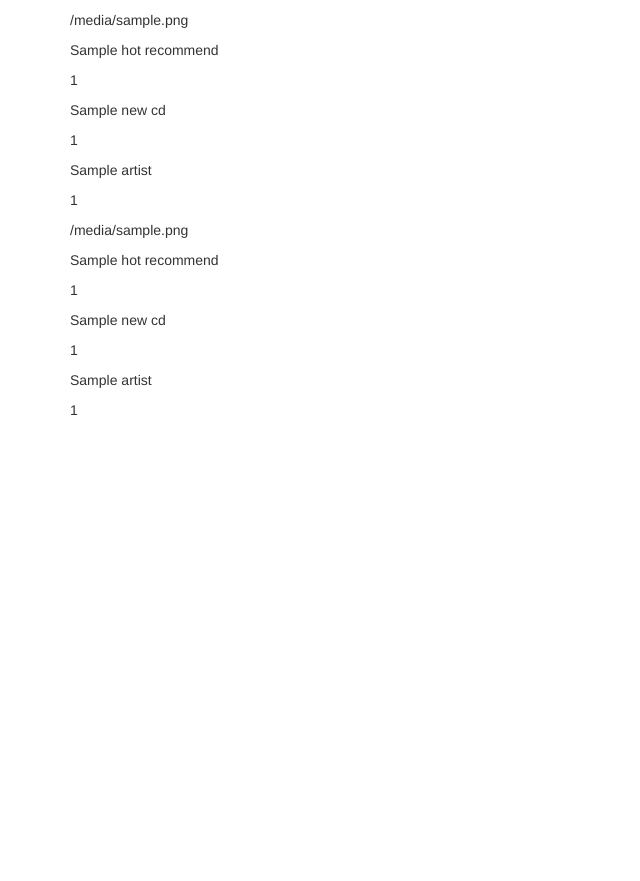
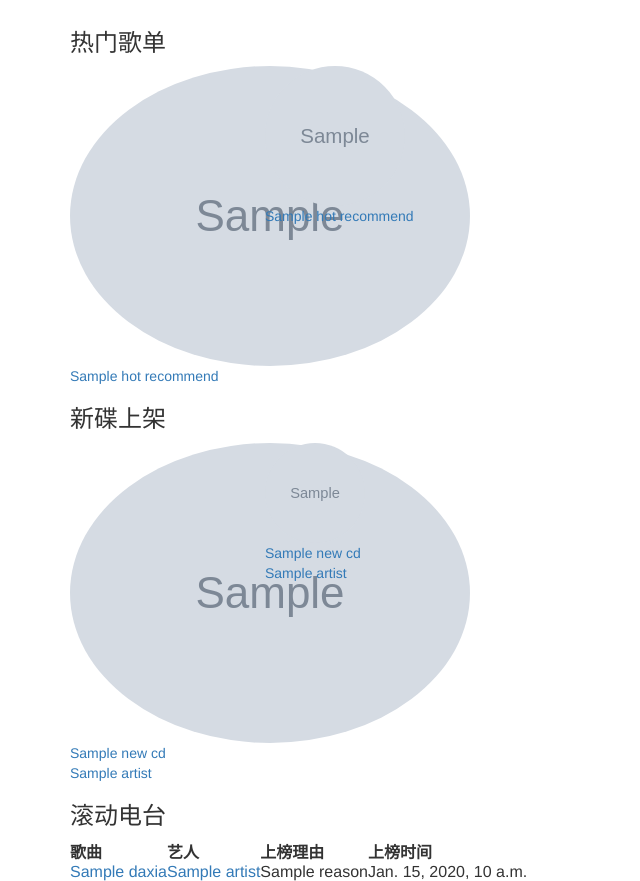
Before and after one commit to lidawn/LiBerte-Music, a Django app: template dayuzhou_music/templates/index.html in a window 1280 px wide. Shown: the whole page, without its empty margins (0-640 px from the left). Before the commit the page ends 415 px from the top, so only its background shows below. Run offline with Django 3.2, Linux system fonts and the light colour scheme; the template is opened without the code that fills it: most values are stand-ins (such as "Sample title", 1, 10 or a date in 2020); grey boxes marked "Sample" are stand-in pictures; parts of the project's set-up code (start-up, migrations or seed data) failed here and were passed over; some libraries are stand-ins or nearby versions.

Commit message:
index unlogin complete ; instead leave some css bugs

```diff
--- a/dayuzhou_music/Netease.py
+++ b/dayuzhou_music/Netease.py
@@ -112,12 +112,14 @@ class NeteaseUser:
 		for cds in cd_list:
 			for cd in cds.find_all('li'):
 				a = cd.find_all('p',class_='f-thide')
+				image = cd.find('img').get('data-src')
 				title = a[0].find('a').string
 				id_ = a[0].find('a').get('href')[a[0].find('a').get('href').find('=')+1:]
 				artist = a[1].find('a').string
 				artist_id = a[1].find('a').get('href')[a[1].find('a').get('href').find('=')+1:]
 				result = {
 					'title' : title,
+					'image' : image,
 					'id' : id_,
 					'artist' : artist,
 					'artist_id' : artist_id
--- a/dayuzhou_music/Xiami.py
+++ b/dayuzhou_music/Xiami.py
@@ -203,12 +203,14 @@ class XiamiUser:
 		cd_list = content.find('div',id='albums').find('div',class_='content_block').find_all('div',class_='album')
 		for cd in cd_list:
 			a = cd.find('div',class_='info').find_all('p')
+			image = cd.find('div',class_='image').find('img').get('src')
 			title = a[0].find('a').string
 			id_ = a[0].find('a').get('href')[7:]
 			artist = a[1].find('a').string
 			artist_id = a[1].find('a').get('href')[8:]
 			result = {
 				'title' : title,
+				'image' : image,
 				'id' : id_,
 				'artist' : artist,
 				'artist_id' : artist_id
@@ -217,7 +219,8 @@ class XiamiUser:
 
 		URL = 'http://www.xiami.com/index/collect'
 		resp = requests.get(URL,headers=headers)
-		content = BS(resp.json().get('data').get('collect'))
+		#print resp.json().get('data').get('collects')
+		content = BS(resp.json().get('data').get('collects'))
 
 		hot_list = content.find_all('div',class_='collect')
 		for hot in hot_list:
--- a/dayuzhou_music/templates/index.html
+++ b/dayuzhou_music/templates/index.html
@@ -10,43 +10,92 @@
 </head>
 <body>
 <div class="container" style="padding-top:10px;">
-	{% if results.hot_recommend %}
-	{% for hot_recommend in results.hot_recommend %}
-	<p>{{hot_recommend.image}}</p>
-	<p>{{hot_recommend.title}}</p>
-	<p>{{hot_recommend.id}}</p>
+	<!-- a 的href 自己抓  不用原生的-->
+	{% if results.result_netease.hot_recommend %}
+	<h3>热门歌单</h3>
+	<div class="row">
+	{% for hot_recommend in results.result_netease.hot_recommend %}
+	<div class="col-sm-2">
+	<a href="#" onclick="" >
+		<img src="{{hot_recommend.image}}" alt="点击播放" class="img-circle">
+	</a>
+	<a target="_blank" href="http://music.163.com/playlist?id={{hot_recommend.id}}" style="display: block;width:160px;">
+		{{hot_recommend.title}}
+	</a>
+	</div>
 	{% endfor %}
 	{% endif %}
 
-	{% if results.new_cd %}
-	{% for new_cd in results.new_cd %}
-	<p>{{new_cd.title}}</p>
-	<p>{{new_cd.id}}</p>
-	<p>{{new_cd.artist}}</p>
-	<p>{{new_cd.artist_id}}</p>
+	{% if results.result_xiami.hot_recommend %}
+	{% for hot_recommend in results.result_xiami.hot_recommend %}
+	<div class="col-sm-2">
+	<a href="#" onclick="" >
+		<img src="{{hot_recommend.image}}" alt="点击播放" class="img-circle" width="140" height="140">
+	</a>
+	<a target="_blank" href="http://www.xiami.com/collect/{{hot_recommend.id}}" style="display: block;width:160px;">
+		{{hot_recommend.title}}
+	</a>
+	</div>
+	{% endfor %}
+	</div>
+
+	{% endif %}
+
+
+	{% if results.result_netease.new_cd %}
+	<h3>新碟上架</h3>
+	<div class="row">
+	{% for new_cd in results.result_netease.new_cd %}
+	<div class="col-sm-2">
+	<a href="#" onclick="" >
+		<img src="{{new_cd.image}}" alt="点击播放" class="img-circle">
+	</a>
+	<a target="_blank" href="http://music.163.com/album?id={{new_cd.id}}" style="display: block;width:120px;">
+		{{new_cd.title}}
+	</a>
+	<a target="_blank" href="http://music.163.com/artist?id={{new_cd.artist_id}}" style="display: block;width:120px;">
+		{{new_cd.artist}}
+	</a>
+	</div>
 	{% endfor %}
 	{% endif %}
 
+	{% if results.result_xiami.new_cd %}
+	{% for new_cd in results.result_xiami.new_cd %}
+	<div class="col-sm-2">
+	<a href="#" onclick="" >
+		<img src="{{new_cd.image}}" alt="点击播放" class="img-circle" width="100" height="100">
+	</a>
+	<a target="_blank" href="http://www.xiami.com/album/{{new_cd.id}}" style="display: block;width:120px;">
+		{{new_cd.title}}
+	</a>
+	<a target="_blank" href="http://www.xiami.com/artist/{{new_cd.artist_id}}" style="display: block;width:120px;">
+		{{new_cd.artist}}
+	</a>
+	</div>
+	{% endfor %}
+	</div>
 
-
-
-
-
-	{% if results.hot_recommend %}
-	{% for hot_recommend in results.hot_recommend %}
-	<p>{{hot_recommend.image}}</p>
-	<p>{{hot_recommend.title}}</p>
-	<p>{{hot_recommend.id}}</p>
-	{% endfor %}
 	{% endif %}
 
-	{% if results.new_cd %}
-	{% for new_cd in results.new_cd %}
-	<p>{{new_cd.title}}</p>
-	<p>{{new_cd.id}}</p>
-	<p>{{new_cd.artist}}</p>
-	<p>{{new_cd.artist_id}}</p>
+	{% if results.result_xiami.daxia %}
+	<h3>滚动电台</h3>
+	<table>
+		<tr>
+			<th>歌曲</th>
+			<th>艺人</th>
+			<th>上榜理由</th>
+			<th>上榜时间</th>
+		</tr>
+	{% for daxia in results.result_xiami.daxia %}
+	<tr>
+		<td><a target="_blank" href="http://www.xiami.com/song/{{daxia.id}}">{{daxia.name}}</a></td>
+		<td><a target="_blank" href="http://www.xiami.com/search/artist?key={{daxia.artist}}">{{daxia.artist}}</a></td>
+		<td>{{daxia.reason}}</td>
+		<td>{{daxia.time}}</td>
+	</tr>
 	{% endfor %}
+	</table>
 	{% endif %}
 
 
```
Also changed, not shown: dayuzhou_music/views.py (+9 -1 lines).
